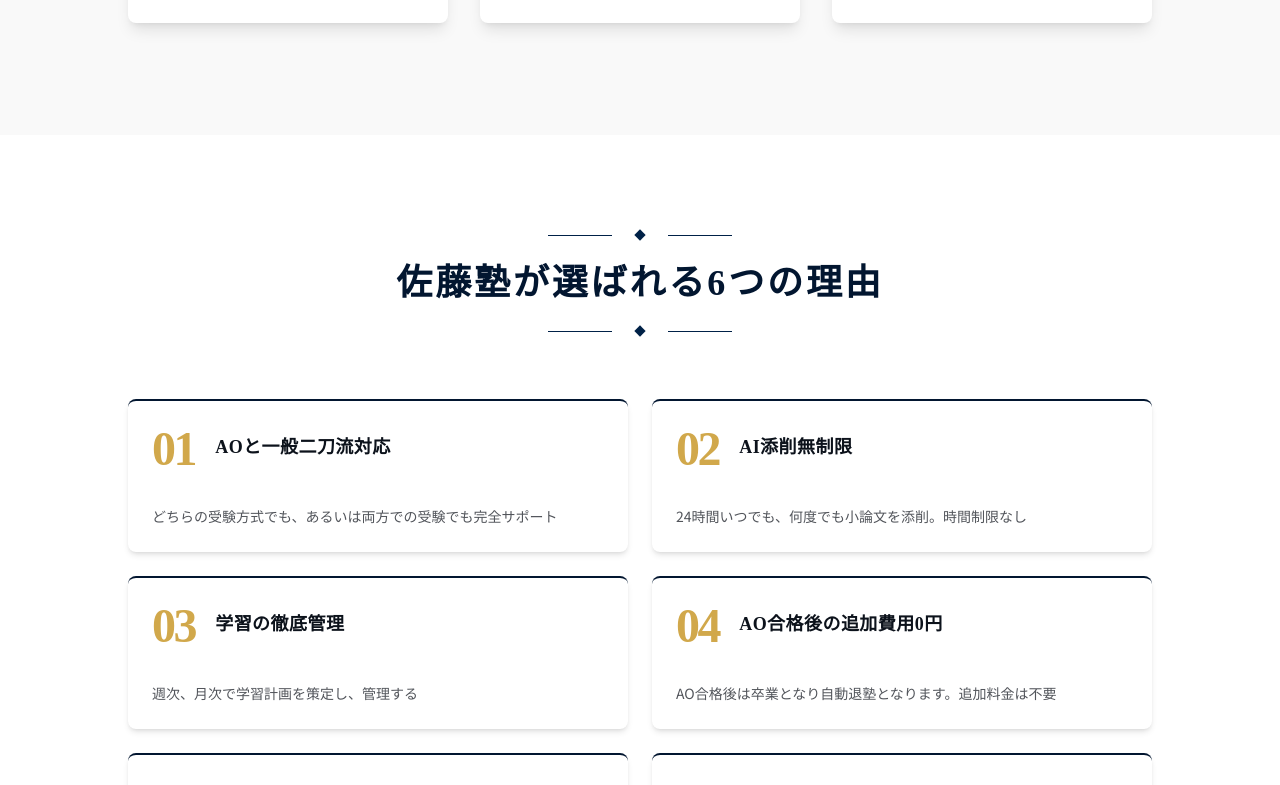
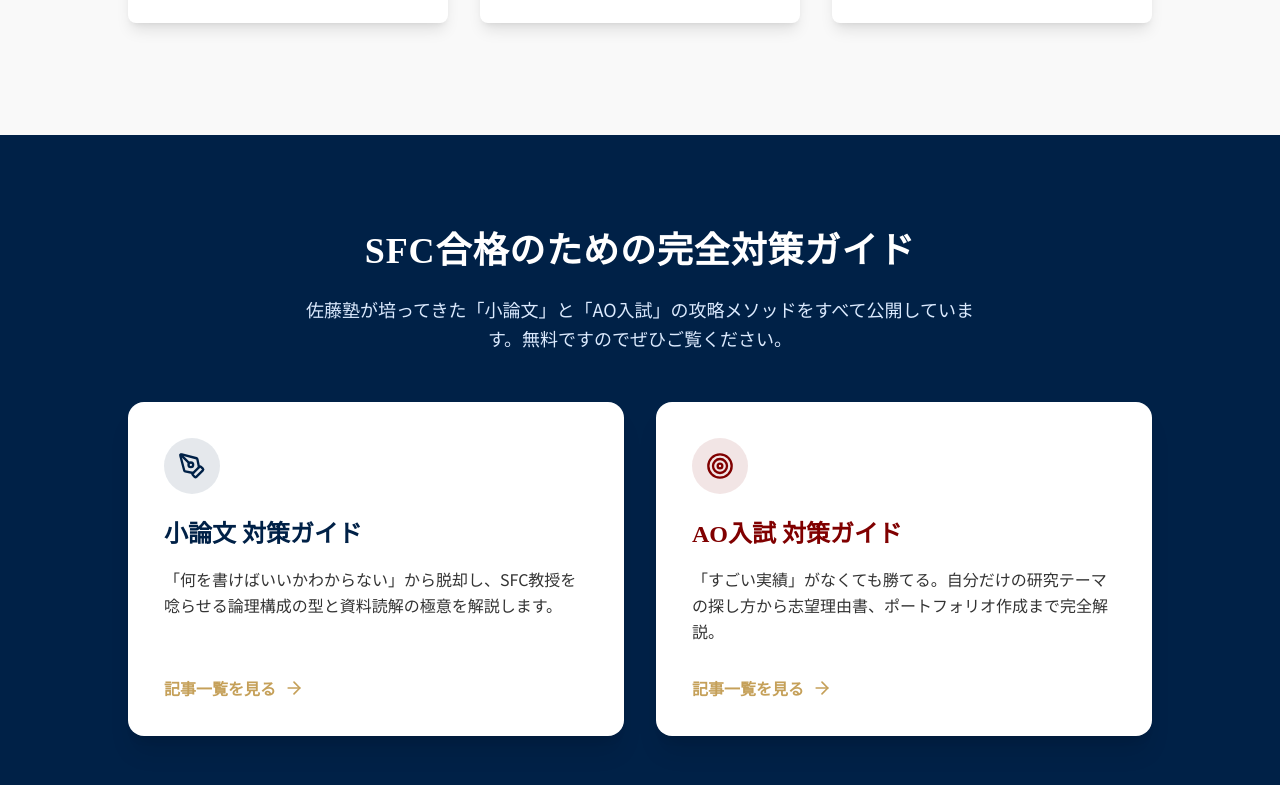
Before and after one commit to sohhhta/v0-sfc-lp, a Next.js app: page / in a window 1280 px wide. Shown: the part 9580-10365 px from the top of the page. Built offline with nearby package versions, Linux system fonts and the light colour scheme.

Commit message:
feat: add SFC guides section and update button details
Co-authored-by: sohhhta <241413185+sohhhta@users.noreply.github.com>

```diff
--- a/app/home-client.tsx
+++ b/app/home-client.tsx
@@ -7,7 +7,7 @@ import { Textarea } from '@/components/ui/textarea'
 import { Badge } from '@/components/ui/badge'
 import Image from 'next/image'
 import { useState } from 'react'
-import { Check, Menu, X } from 'lucide-react'
+import { Check, Menu, X, ArrowRight, PenTool, Target } from 'lucide-react'
 import Link from 'next/link'
 import { FloatingCTA } from '@/components/ui/floating-cta'
 
@@ -1119,6 +1119,58 @@ export default function HomeClient() {
         </div>
       </section>
 
+      {/* SFC Guides Section (Added) */}
+      <section className="py-24 px-4" style={{ backgroundColor: '#002147' }}>
+        <div className="max-w-5xl mx-auto">
+          <div className="text-center mb-12">
+            <h2 className="text-2xl sm:text-3xl md:text-4xl font-bold text-white font-serif tracking-wide mb-6">
+              SFC合格のための完全対策ガイド
+            </h2>
+            <p className="text-blue-100 text-base md:text-lg max-w-2xl mx-auto leading-relaxed">
+              佐藤塾が培ってきた「小論文」と「AO入試」の攻略メソッドをすべて公開しています。無料ですのでぜひご覧ください。
+            </p>
+          </div>
+
+          <div className="grid md:grid-cols-2 gap-8">
+            <Link href="/guide/essay/articles" className="group block h-full">
+              <div className="bg-white rounded-2xl p-8 h-full border-4 border-transparent hover:border-[#C5A059] transition-all duration-300 shadow-xl hover:-translate-y-2 flex flex-col">
+                <div className="w-14 h-14 bg-[#002147]/10 rounded-full flex items-center justify-center mb-6">
+                  <PenTool className="w-7 h-7 text-[#002147]" />
+                </div>
+                <h3 className="text-2xl font-bold text-[#002147] font-serif mb-4 group-hover:text-[#800000] transition-colors">
+                  小論文 対策ガイド
+                </h3>
+                <p className="text-[#333333] mb-8 leading-relaxed flex-1">
+                  「何を書けばいいかわからない」から脱却し、SFC教授を唸らせる論理構成の型と資料読解の極意を解説します。
+                </p>
+                <div className="flex items-center text-[#C5A059] font-bold mt-auto">
+                  <span>記事一覧を見る</span>
+                  <ArrowRight className="w-5 h-5 ml-2 group-hover:translate-x-2 transition-transform" />
+                </div>
+              </div>
+            </Link>
+
+            <Link href="/ao-guide/articles" className="group block h-full">
+              <div className="bg-white rounded-2xl p-8 h-full border-4 border-transparent hover:border-[#C5A059] transition-all duration-300 shadow-xl hover:-translate-y-2 flex flex-col">
+                <div className="w-14 h-14 bg-[#800000]/10 rounded-full flex items-center justify-center mb-6">
+                  <Target className="w-7 h-7 text-[#800000]" />
+                </div>
+                <h3 className="text-2xl font-bold text-[#800000] font-serif mb-4 group-hover:text-[#002147] transition-colors">
+                  AO入試 対策ガイド
+                </h3>
+                <p className="text-[#333333] mb-8 leading-relaxed flex-1">
+                  「すごい実績」がなくても勝てる。自分だけの研究テーマの探し方から志望理由書、ポートフォリオ作成まで完全解説。
+                </p>
+                <div className="flex items-center text-[#C5A059] font-bold mt-auto">
+                  <span>記事一覧を見る</span>
+                  <ArrowRight className="w-5 h-5 ml-2 group-hover:translate-x-2 transition-transform" />
+                </div>
+              </div>
+            </Link>
+          </div>
+        </div>
+      </section>
+
       {/* Six Reasons Section */}
       <section className="py-24 px-4 bg-white">
         <div className="max-w-5xl mx-auto">
@@ -1215,8 +1267,9 @@ export default function HomeClient() {
                     </Button>
                   </a>
                   <Link href="/course">
-                    <Button variant="outline" className="w-full border-2 border-[#002147] text-[#002147] hover:bg-[#002147] hover:text-white h-12 text-sm font-medium transition-all duration-200">
-                      このプランの詳細とサポート体制を確認する
+                    <Button variant="outline" className="w-full border-2 border-[#002147] text-[#002147] hover:bg-[#002147] hover:text-white h-12 text-sm font-bold transition-all duration-300 hover:shadow-lg group">
+                      このプランの詳細を確認する
+                      <ArrowRight className="w-4 h-4 ml-2 group-hover:translate-x-1 transition-transform" />
                     </Button>
                   </Link>
                 </div>
@@ -1271,8 +1324,9 @@ export default function HomeClient() {
                     </Button>
                   </a>
                   <Link href="/course">
-                    <Button variant="outline" className="w-full border-2 border-[#002147] text-[#002147] hover:bg-[#002147] hover:text-white h-12 text-sm font-medium transition-all duration-200">
-                      このプランの詳細とサポート体制を確認する
+                    <Button variant="outline" className="w-full border-2 border-[#002147] text-[#002147] hover:bg-[#002147] hover:text-white h-12 text-sm font-bold transition-all duration-300 hover:shadow-lg group">
+                      このプランの詳細を確認する
+                      <ArrowRight className="w-4 h-4 ml-2 group-hover:translate-x-1 transition-transform" />
                     </Button>
                   </Link>
                 </div>
@@ -1357,7 +1411,7 @@ export default function HomeClient() {
               </p>
               <div className="border-l-4 border-accent pl-6">
                 <p className="text-xl font-bold text-secondary font-serif tracking-wide">
-                  総合政策学部卒業生　佐藤颯太
+                  総合政策学部卒業生 佐藤颯太
                 </p>
                 <p className="text-base text-muted-foreground mt-1">佐藤塾 塾長</p>
               </div>
```
